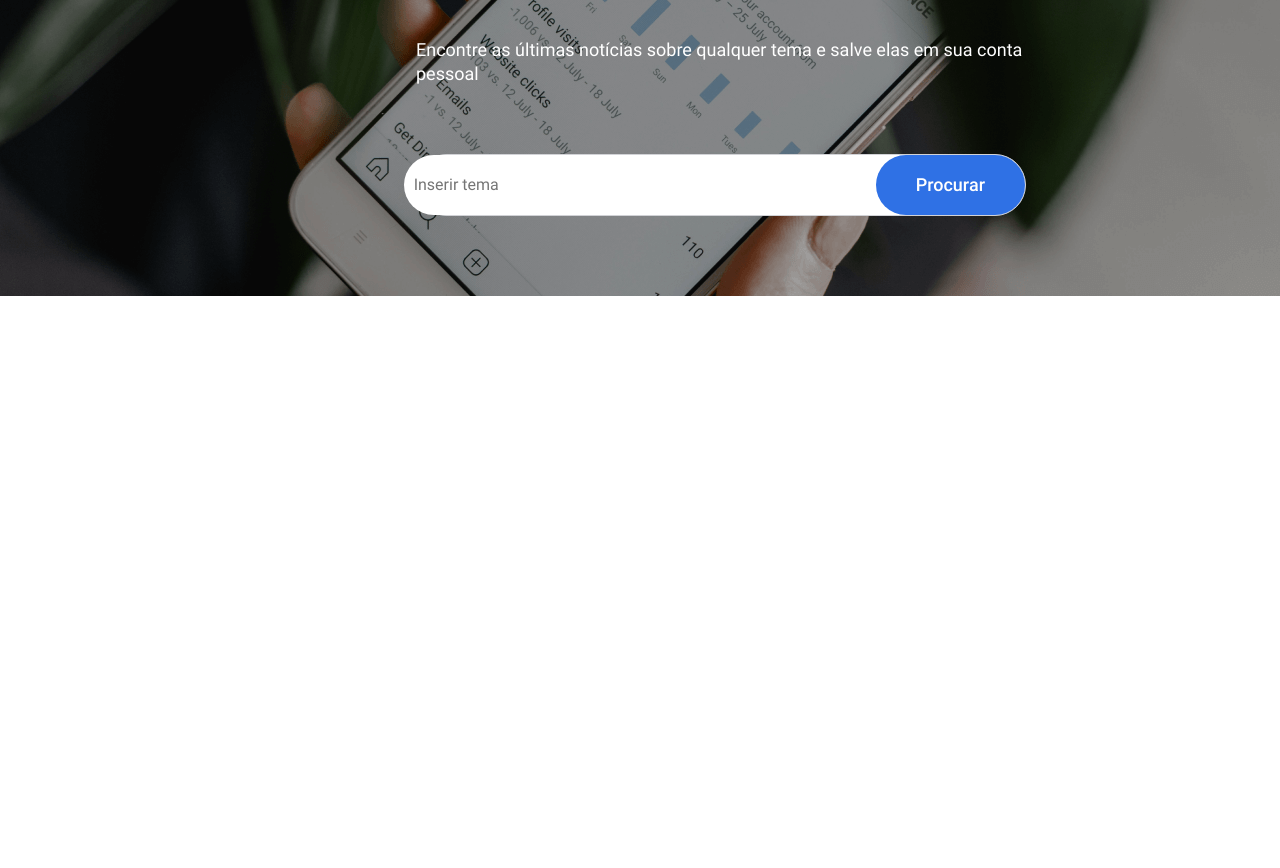
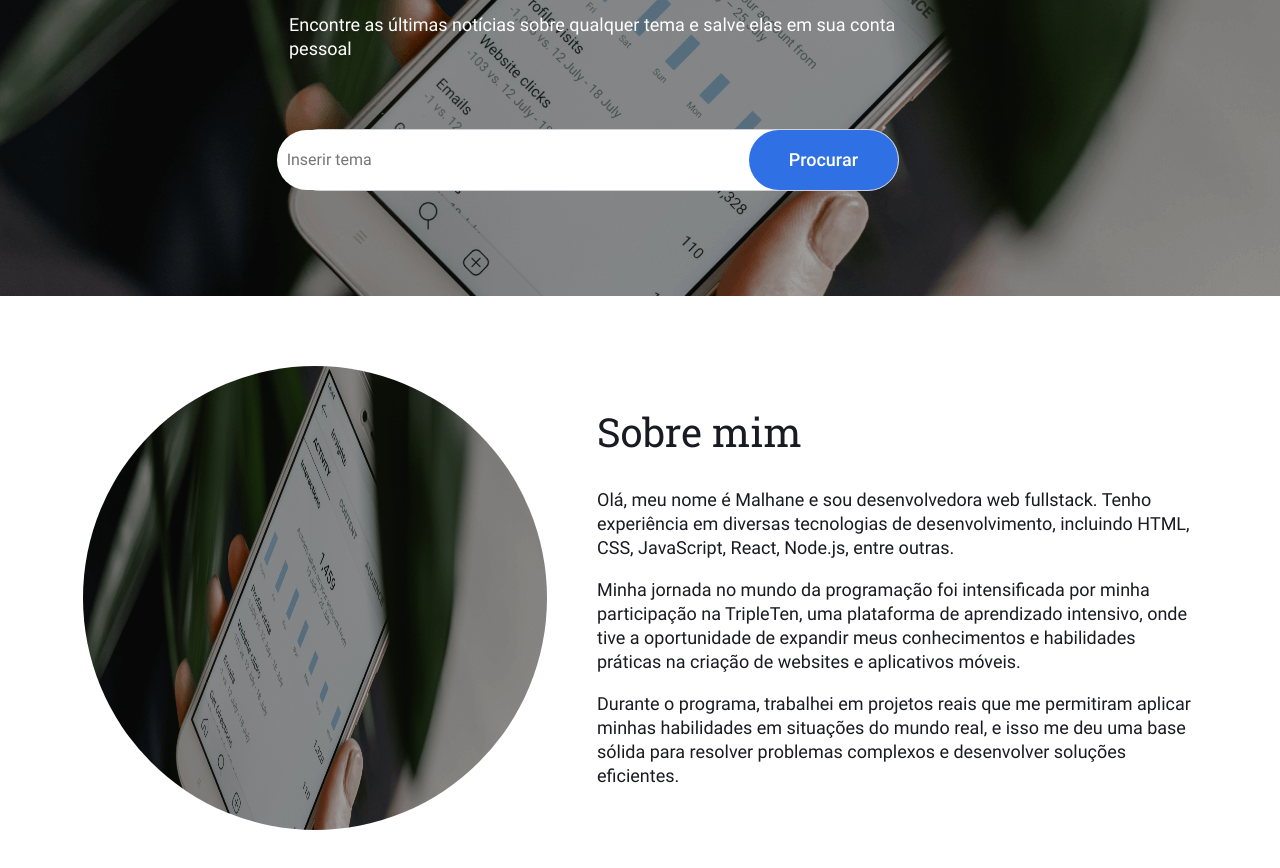
Before and after one commit to malhanecarvalho/news-explorer-frontend, a React (Create React App) app in the folder news-explorer/: page / in a window 1280 px wide. Shown: the part 280-1148 px from the top of the page. Before the commit the page ends 800 px from the top, so only its background shows below. Built offline with nearby package versions, Linux system fonts and the light colour scheme.

Commit message:
feat: Implements the About section on the page

```diff
--- a/news-explorer/src/blocks/About.css
+++ b/news-explorer/src/blocks/About.css
@@ -0,0 +1,44 @@
+.about{
+    max-width: 1440px;
+    max-height: 624px;
+    height: 624px;
+    background-color: #fff;
+    margin: 0 auto;
+}
+
+.about__container{
+    max-width: 1440px;
+    max-height: 624px;
+    height: 480px;
+    display: flex;
+    justify-content: center;
+    column-gap: 50px;
+    padding-top: 70px;
+}
+
+.about__image{
+    max-width: 464px;
+    max-height: 464px;
+    border-radius: 1000px;
+}
+
+.about__description{
+    max-width: 600px;
+    padding-top: 10px;
+}
+
+.about__title{
+    font-family: roboto-slab;
+    font-weight: 400;
+    font-size: 40px;
+    line-height: 46px;
+    color: #1a1b22;
+}
+
+.about__subheading{
+    font-family: roboto;
+    font-weight: 400;
+    font-size: 18px;
+    line-height: 24px;
+    color: #1a1b22;
+}
--- a/news-explorer/src/blocks/SearchForm.css
+++ b/news-explorer/src/blocks/SearchForm.css
@@ -1,18 +1,23 @@
-.search{
+.search {
     max-width: 1440px;
     height: 576px;
     background-image: url('../images/georgia-de-lotz-unsplash.png');
     margin: 0 auto;
 }
 
-.search__container{
+.search__container {
     max-width: 702px;
-    position: absolute;
-    top: 110px;
-    left: 416px;
+    display: flex;
+    flex-direction: column;
+    margin: auto;
+    padding-top: 85px;
 }
 
-.search_title{
+.search__description {
+    max-width: 702px;
+}
+
+.search_title {
     max-width: 702px;
     font-family: roboto-slab;
     font-weight: 400;
@@ -21,7 +26,7 @@
     color: #fff;
 }
 
-.search__subheading{
+.search__subheading {
     max-width: 608px;
     font-family: roboto;
     font-weight: 400;
@@ -31,7 +36,7 @@
     padding-bottom: 50px;
 }
 
-.search__form{
+.search__form {
     display: flex;
     justify-content: flex-end;
     column-gap: 258px;
@@ -41,7 +46,7 @@
     background-color: #fff;
 }
 
-.search__input{
+.search__input {
     max-width: 376px;
     font-family: roboto;
     font-weight: 400;
@@ -53,14 +58,14 @@
     padding-left: 10px;
 }
 
-.search__button{
+.search__button {
     max-width: 168px;
     border-radius: 100px;
     background-color: #2F71E5;
     border: none;
 }
 
-.search__button_text{
+.search__button_text {
     font-family: roboto;
     font-weight: 500;
     font-size: 18px;
--- a/news-explorer/src/components/About.js
+++ b/news-explorer/src/components/About.js
@@ -0,0 +1,20 @@
+import imgAuthor from '../images/georgia-de-lotz-unsplash.png';
+
+function About() {
+    return (
+        <section className='about'>
+            <div className='about__container'>
+                <img className='about__image' src={imgAuthor} alt='Image of author' />
+                <div className='about__description'>
+                <h2 className='about__title'>Sobre mim</h2>
+                <p className='about__subheading'>Olá, meu nome é Malhane e sou desenvolvedora web fullstack. Tenho experiência em diversas tecnologias de desenvolvimento, incluindo HTML, CSS, JavaScript, React, Node.js, entre outras.</p>
+                <p className='about__subheading'>Minha jornada no mundo da programação foi intensificada por minha participação na TripleTen, uma plataforma de aprendizado intensivo, onde tive a oportunidade de expandir meus conhecimentos e habilidades práticas na criação de websites e aplicativos móveis. </p>
+                <p className='about__subheading'>Durante o programa, trabalhei em projetos reais que me permitiram aplicar minhas habilidades em situações do mundo real, e isso me deu uma base sólida para resolver problemas complexos e desenvolver soluções eficientes.</p>
+                </div>
+            </div>
+
+        </section>
+    )
+};
+
+export default About;
--- a/news-explorer/src/components/App.js
+++ b/news-explorer/src/components/App.js
@@ -1,7 +1,8 @@
 import React,{useState} from 'react';
 import {Switch, Route, withRouter } from 'react-router-dom';
 import Header from "./Header";
-import SearchForm from "./SearchForm"
+import SearchForm from "./SearchForm";
+import Main from './Main';
 
 
 function App() {
@@ -11,7 +12,7 @@ const [loggedIn, setLoggedIn] = useState(false);
     <div className="App">
       <Switch>
         <Route exact path="/">
-        <SearchForm/>
+        <Main/>
         </Route>
         <Route path="/saved-news">
         <Header/>
--- a/news-explorer/src/components/Main.js
+++ b/news-explorer/src/components/Main.js
@@ -0,0 +1,13 @@
+import SearchForm from "./SearchForm";
+import About from "./About";
+
+function Main() {
+    return(
+      <>
+        <SearchForm/>
+        <About/>
+        </>
+    )
+};
+
+export default Main;
--- a/news-explorer/src/components/SearchForm.js
+++ b/news-explorer/src/components/SearchForm.js
@@ -5,9 +5,11 @@ function SearchForm() {
         <section className="search">
             <Header />
             <div className='search__container'>
+                <div className='search__description'>
                 <h1 className='search_title'>O que está
                     acontecendo no mundo?</h1>
                 <p className='search__subheading'>Encontre as últimas notícias sobre qualquer tema e salve elas em sua conta pessoal</p>
+                </div>
                 <form className='search__form'>
                     <input className='search__input' placeholder='Inserir tema'></input>
                     <button className='search__button search__button_text'>Procurar</button>
```
